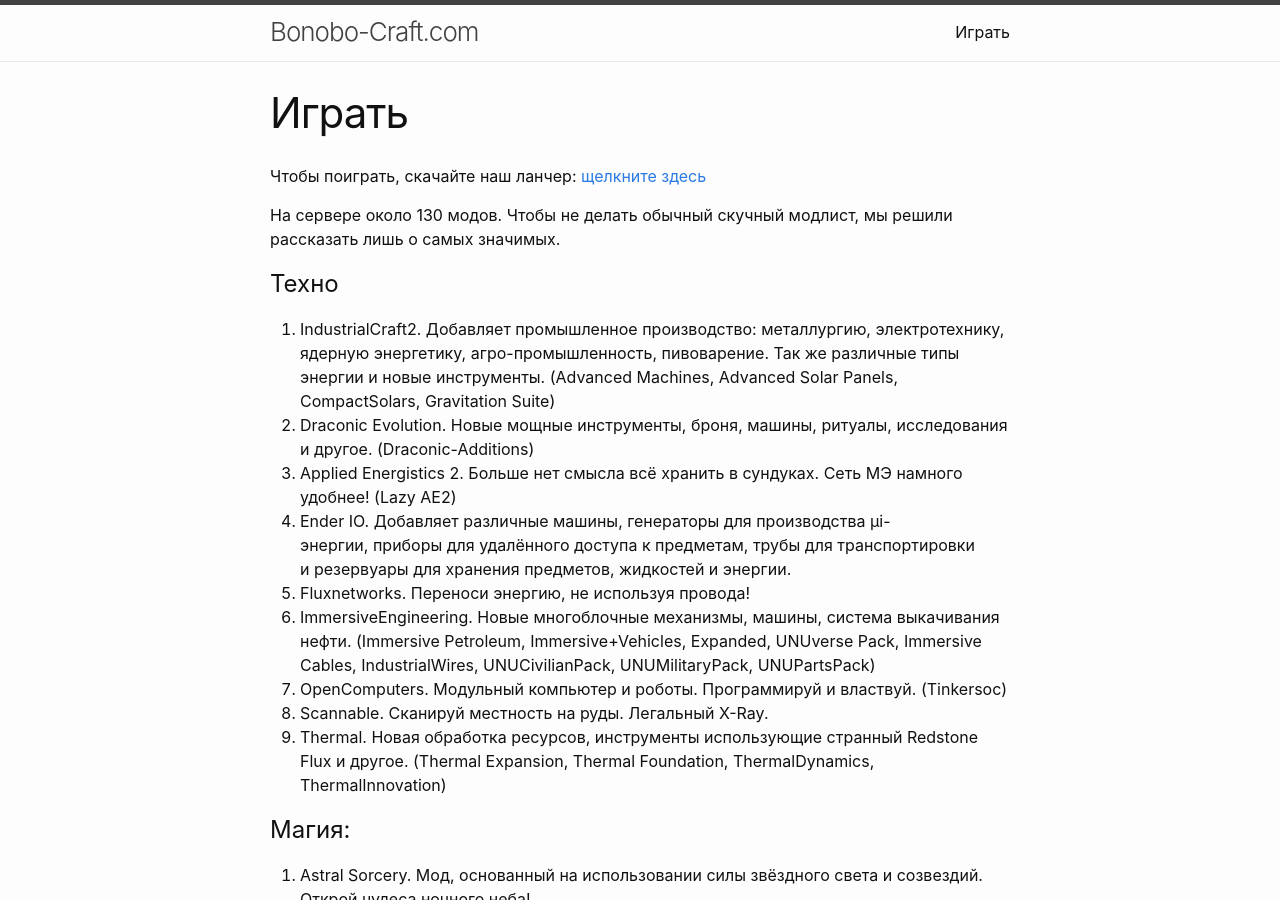
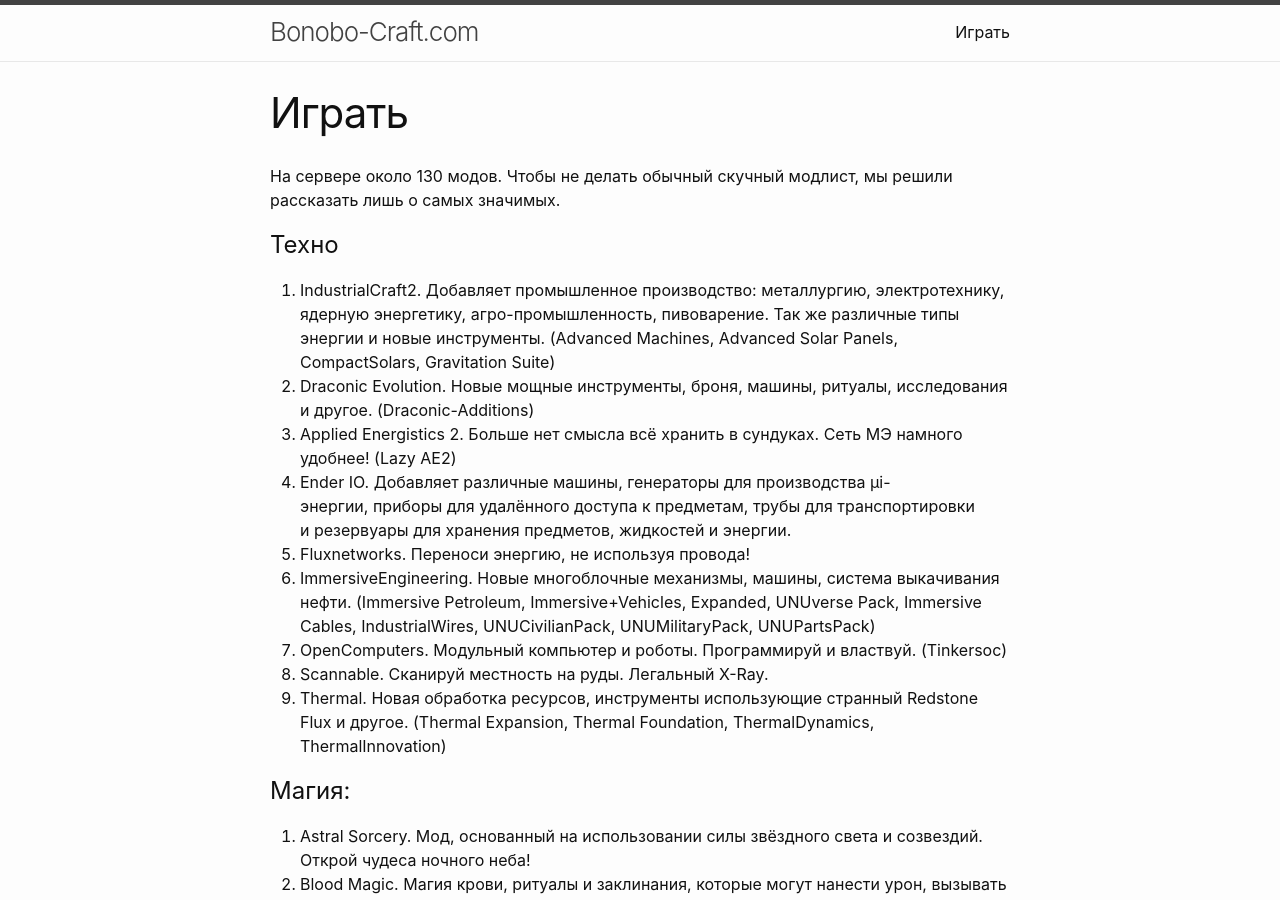
Before and after one commit to bonobo-craft/bonobo-craft, a Jekyll site: the page built from about.markdown, in a window 1280 px wide and 900 px high. Built offline with Jekyll 4.4.1, drawn with Linux system fonts in a browser that asks for light colours.

Commit message:
removed the link

```diff
--- a/about.markdown
+++ b/about.markdown
@@ -3,8 +3,6 @@ layout: page
 title: Играть
 permalink: /modpack/
 ---
-
-Чтобы поиграть, скачайте наш ланчер: <a href="https://bonobo-craft.com/bonobo_launcher.jar">щелкните здесь</a>
 
 На сервере около 130 модов. Чтобы не делать обычный скучный модлист, мы решили рассказать лишь о самых значимых.
 
```
